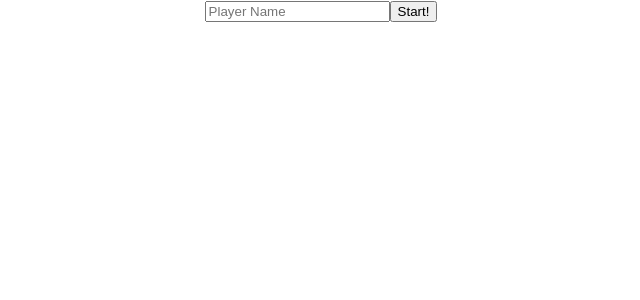
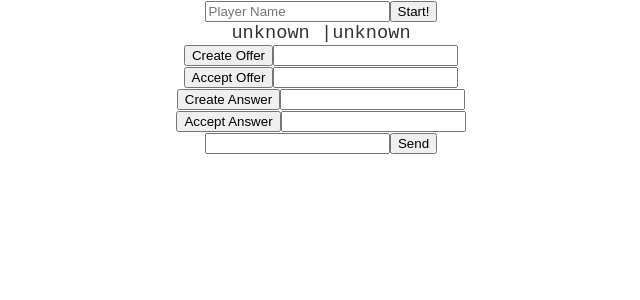
Before and after one commit to nikolajbaer/gokart.js-multiplayer-example, a Preact app: page / in a window 1280 px wide. Shown: the top 300 px of the page, without its empty margins (319-959 px from the left). Built offline with nearby package versions, Linux system fonts and the light colour scheme.

Commit message:
add almost working test rtc without signaling server

```diff
--- a/package.json
+++ b/package.json
@@ -4,7 +4,7 @@
   "scripts": {
     "dev": "npm run start & vite --port 8080 --host 0.0.0.0",
     "build": "vite build",
-    "serve": "vite preview",
+    "serve": "vite --port 8080 --host 0.0.0.0",
     "test": "ava",
     "start": "NODE_PATH=$NODE_PATH:./src nodemon src/server.js"
   },
--- a/src/app.jsx
+++ b/src/app.jsx
@@ -1,6 +1,7 @@
 import { useState } from 'preact/hooks'
 import { createRef } from 'preact'
 import { TestClientScene } from './client_scene.js'
+import { Conn } from './conn.jsx'
 
 export function App(props) {
   const [status,setStatus] = useState('menu')
@@ -32,6 +33,7 @@ export function App(props) {
   return (
     <>
       <div class="menu">{menu}</div>
+      <Conn></Conn>
       <div id="container">
         <canvas id="render"></canvas>
       </div>
--- /dev/null
+++ b/src/conn.jsx
@@ -0,0 +1,93 @@
+import { useEffect, useState,useReducer } from 'preact/hooks'
+import { createRef } from 'preact'
+
+import { RTCPeer } from './rtc_peer.js'
+
+export function Conn(props) {
+  const [conn,setConn] = useState(null)
+  const [connState,setConnState] = useState({conn:'unknown',ice:'unknown'})
+  const [offer,setOffer] = useState(null)
+  const [answer,setAnswer] = useState(null)
+  const [chats,addChat] = useReducer((chats,line) => {
+    console.log("adding chat line",line,"to",chats)
+    chats.push(line)
+    return chats
+  },[])
+
+  const acceptOfferRef = createRef()
+  const acceptAnswerRef = createRef()
+  const chatRef = createRef()
+
+  useEffect( () => {
+    setConn(new RTCPeer(connState => {
+      console.log("new conn state",connState)
+      setConnState(connState)
+    },
+    data => {
+      addChat(data)
+    }))
+  },[])
+
+  const createOffer = ()  => {
+    conn.create_offer().then( offer => {
+      console.log("Created Offer",offer)
+      setOffer(JSON.stringify(offer))
+    })
+  }
+
+  const acceptOffer = () => {
+    conn.accept_remote_offer(JSON.parse(acceptOfferRef.current.value))
+    console.log("Accepting Offer")
+  }
+
+  const createAnswer = () => {
+    console.log("Creating Answer")
+    conn.create_answer(desc => {
+      setAnswer(JSON.stringify(desc))
+    })
+  }
+
+  const acceptAnswer = () => {
+    console.log("Accepting Answer")
+    conn.accept_answer(JSON.parse(acceptAnswerRef.current.value))
+  }
+
+  const sendChat = () => {
+    conn.send_data(chatRef.current.value)
+    chatRef.current.value = ''
+  }
+
+  const chatLines = chats.map( (l,i) => <p key={i}>{l}</p> )
+
+  return (
+    <>
+      <div>
+        <span>{connState.conn}</span> |
+        <span>{connState.ice}</span>
+      </div>
+      <div>
+        <button onClick={createOffer}>Create Offer</button>
+        <input type="text" value={offer} />
+      </div>
+      <div>
+        <button onClick={acceptOffer}>Accept Offer</button>
+        <input type="text" ref={acceptOfferRef} />
+      </div>
+      <div>
+        <button onClick={createAnswer}>Create Answer</button>
+        <input type="text" value={answer} />
+      </div>
+      <div>
+        <button onClick={acceptAnswer}>Accept Answer</button>
+        <input type="text" ref={acceptAnswerRef} />
+      </div>
+      <div>
+        {chatLines}
+      </div>
+      <div>
+        <input type="text" ref={chatRef} />
+        <button onClick={sendChat}>Send</button>
+      </div>
+    </>
+  )
+}
--- /dev/null
+++ b/src/rtc_peer.js
@@ -0,0 +1,69 @@
+// Based on https://mac-blog.org.ua/webrtc-one-to-one-without-signaling-server
+
+export class RTCPeer {
+  constructor(statusChangeCallback,onDataCallback){
+    this.conn = new RTCPeerConnection({ iceServers: [{ urls: 'stun:stun.l.google.com:19302' }] })
+    this.conn.ondatachannel = e =>  this.handleDataChannel(e)
+    this.conn.onconnectionstatechange = e => this.handleConnectionStateChange(e)
+    this.conn.oniceconnectionstatechange = e => this.handleIceConnectionStateChange(e)
+    this.statusChangeCallback = statusChangeCallback
+    this.onDataCallback = onDataCallback
+  }
+
+  handleDataChannel(event){
+    console.log("ondatachannel")
+    this.channel = event.channel
+    this.channel.onmessage = e => this.handleMessage(e)
+  }
+
+  handleConnectionStateChange(event){
+    this.statusChangeCallback({conn:this.conn.connectionState,ice:this.conn.iceConnectionState})
+  }
+
+  handleIceConnectionStateChange(event){
+    this.statusChangeCallback({conn:this.conn.connectionState,ice:this.conn.iceConnectionState})
+  }
+
+  handleMessage(event){
+    console.log("Got Message",event)
+    this.onDataCallback(event.data)
+  }
+
+  handleIceCandidate(event){
+    console.log('Offer',JSON.stringify(this.conn.localDescription))
+  }
+
+  async create_offer(){
+    this.channel = this.conn.createDataChannel('data')
+    this.channel.onmessage = e => this.handleMessage(e)
+    this.conn.onicecandidate = e => this.handleIceCandidate(e)
+    const offer = await this.conn.createOffer()
+    await this.conn.setLocalDescription(offer)
+    return offer
+  }
+
+  // JSON parsed offer
+  async accept_remote_offer(offer){
+    await this.conn.setRemoteDescription(offer)
+  }
+
+  async create_answer(resolve){
+    this.conn.onicecandidate = event => {
+      if(!event.candidate){
+        resolve(this.conn.localDescription)
+      }
+    }
+    const answer = await this.conn.createAnswer()
+    await this.conn.setLocalDescription(answer)
+  }
+
+  // JSON parsed anser
+  async accept_answer(answer){
+    await this.conn.setRemoteDescription(answer)
+  }
+
+  async send_data(data){
+    this.channel.send(data)
+  }
+
+}
```
